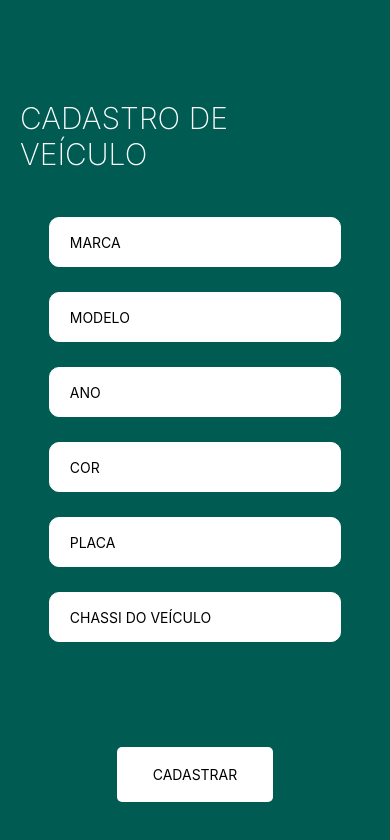
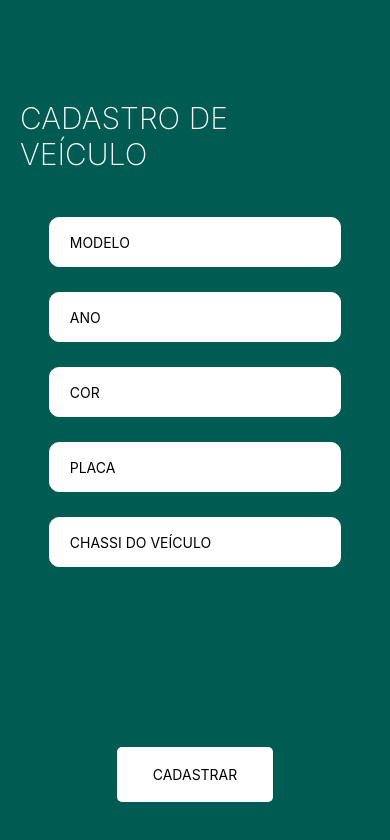
Before and after one commit to BrunoJesus02/GsMobile-2022, a React Native app: screen /CadastroVeic in a window 390 px wide. Shown: the top 840 px of the page. Built offline with nearby package versions, Linux system fonts and the light colour scheme.

Commit message:
Remocao de campos

```diff
--- a/src/screens/AtualizarVeiculoScreen.js
+++ b/src/screens/AtualizarVeiculoScreen.js
@@ -9,6 +9,7 @@ import AsyncStorage from '@react-native-async-storage/async-storage';
     const AtualizarVeiculoScreen = ({navigation, route}) => {
 
     const [ token, setToken ] = useState("");
+    const [ motorista, setMotorista ] = useState();
 
 
     const onInit = async () => {
@@ -18,6 +19,7 @@ import AsyncStorage from '@react-native-async-storage/async-storage';
                 try {
                     const tokenJson = await JSON.parse(token)
                     setToken(tokenJson.token.token)
+                    setMotorista(tokenJson)
                 } catch (err) {
                     console.log(err)
                 }
@@ -28,8 +30,6 @@ import AsyncStorage from '@react-native-async-storage/async-storage';
     };
 
     const schema = yup.object({
-        marca: yup.string()
-            .required("Informe a marca do veículo"),
         modelo: yup.string().required("Informe o modelo"),
         ano: yup.string("Não é permitido letras")
             .required("O ano do veículo é obrigatorio")
@@ -43,7 +43,6 @@ import AsyncStorage from '@react-native-async-storage/async-storage';
 
     const { control, handleSubmit, formState: { errors } } = useForm({
         defaultValues: {
-            marca: "Teste",
             modelo: route.params.info.modelo,
             ano: route.params.info.ano.toString(),
             cor: route.params.info.cor,
@@ -56,14 +55,7 @@ import AsyncStorage from '@react-native-async-storage/async-storage';
     useEffect(() => { onInit(); }, []);
 
     const atualizar = async (data) => {
-        console.log(`https://fiap-dbe-globalsolution.herokuapp.com/api/veiculo/${route.params.info.id}`)
-        console.log({
-            "id": route.params.info.id,
-            "modelo": data.modelo,
-            "ano": data.ano,
-            "cor": data.cor,
-            "placa": data.placa,
-        })
+        console.log(token)
         try {
             const response = await fetch(`https://fiap-dbe-globalsolution.herokuapp.com/api/veiculo/${route.params.info.id}`, {
                 method: 'PUT',
@@ -78,13 +70,21 @@ import AsyncStorage from '@react-native-async-storage/async-storage';
                     "ano": data.ano,
                     "cor": data.cor,
                     "placa": data.placa,
+                    "motorista": {
+                        "id": motorista.id,
+                        "nome": motorista.name,
+                        "cpf": "16770851423",
+                        "cnh": "12345678911",
+                        "cadastroAtivo": true,
+                        "dataCadastro": "2022-07-22",
+                        "email": motorista.email
+                    }
                 })
             });
             if (response.status === 200) {
                 navigation.replace('Home')
             } else {
                 console.log(response.status)
-                console.log("mensagem de erro")
             }
         } catch (err) {
             console.log(err);
@@ -100,19 +100,6 @@ import AsyncStorage from '@react-native-async-storage/async-storage';
 
             <View style={styles.container__content}>
                 <ScrollView style={styles.container__scroll_view}>
-
-                <Controller
-                control={control}
-                name="marca"
-                render={({ field: { onChange, value}}) => (
-                    <TextInput style={styles.container__cadastro_mt__input}
-                    placeholder = 'MARCA'
-                    placeholderTextColor={'#000'}
-                    onChangeText={onChange}
-                    value={value}/>
-                )}/>
-                {errors.marca && <Text style={styles.container__login__input_erros}>{errors.marca?.message}</Text>}
-
 
                 <Controller
                 control={control}
--- a/src/screens/CadastroVeiculoScreen.js
+++ b/src/screens/CadastroVeiculoScreen.js
@@ -30,8 +30,6 @@ import AsyncStorage from '@react-native-async-storage/async-storage';
         };
 
     const schema = yup.object({
-        marca: yup.string()
-            .required("Informe a marca do veículo"),
         modelo: yup.string().required("Informe o modelo"),
         ano: yup.string("Não é permitido letras")
             .required("O ano do veículo é obrigatorio")
@@ -96,19 +94,6 @@ import AsyncStorage from '@react-native-async-storage/async-storage';
 
             <View style={styles.container__content}>
                 <ScrollView style={styles.container__scroll_view}>
-
-                <Controller
-                control={control}
-                name="marca"
-                render={({ field: { onChange, value}}) => (
-                    <TextInput style={styles.container__cadastro_mt__input}
-                    placeholder = 'MARCA'
-                    placeholderTextColor={'#000'}
-                    onChangeText={onChange}
-                    value={value}/>
-                )}/>
-                {errors.marca && <Text style={styles.container__login__input_erros}>{errors.marca?.message}</Text>}
-
 
                 <Controller
                 control={control}
```
